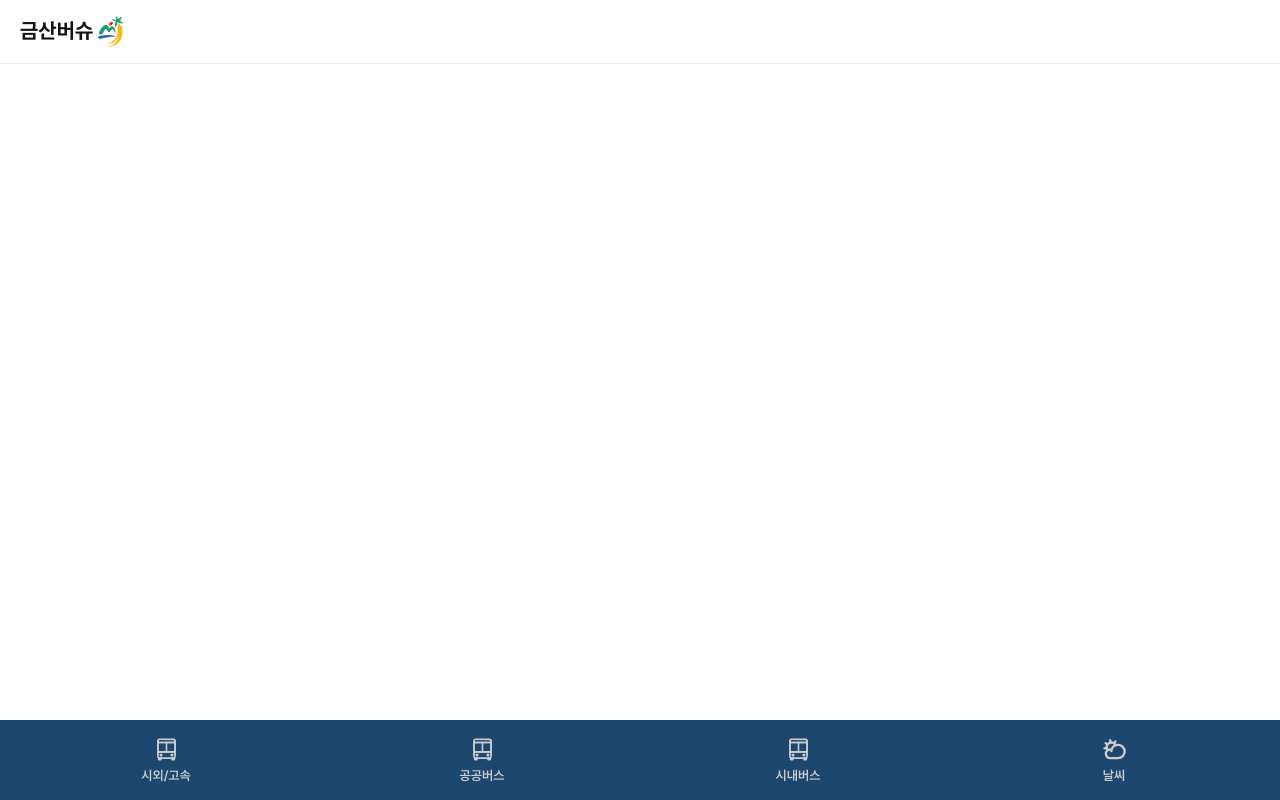
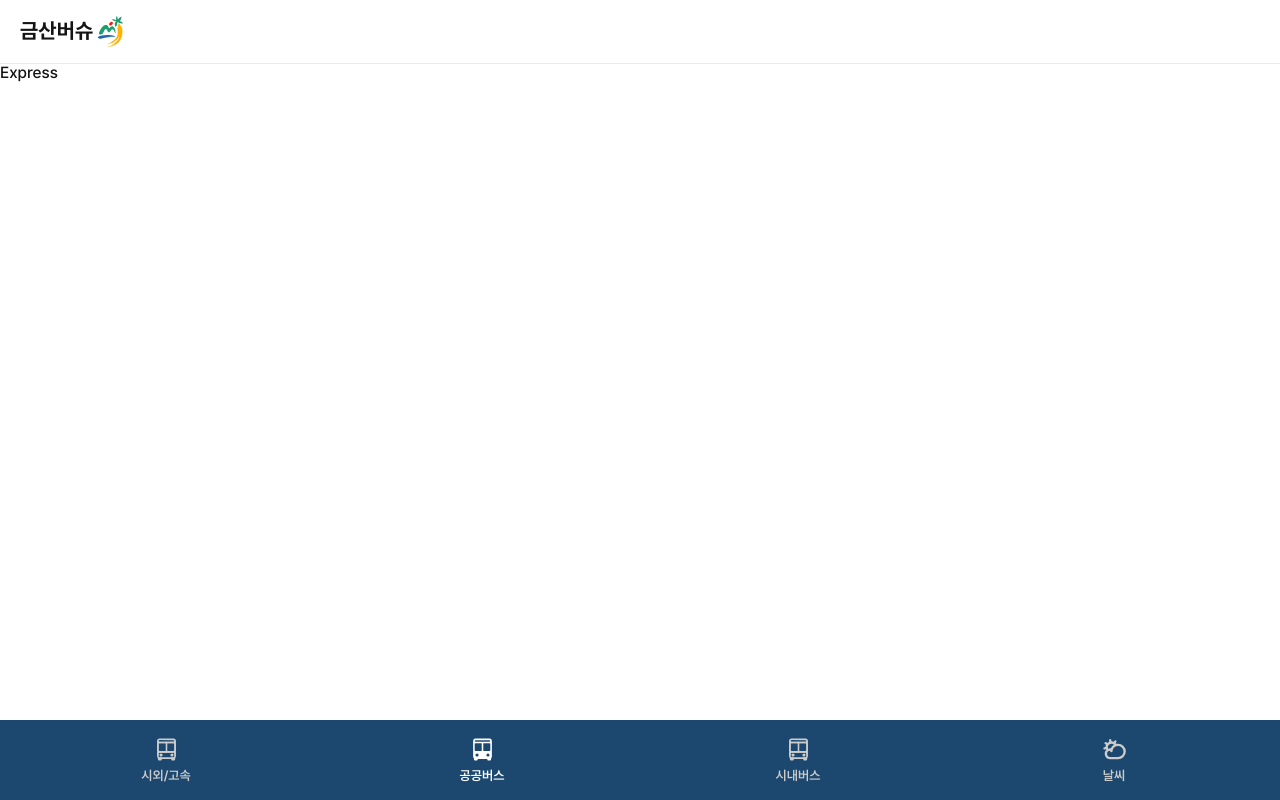
Before and after one commit to seo-ha/geumsan_bus, a React (Create React App) app: page /geumsan_bus/expressBus in a window 1280 px wide. Built offline with nearby package versions, Linux system fonts and the light colour scheme.

Commit message:
링크수정정

```diff
--- a/src/App.tsx
+++ b/src/App.tsx
@@ -28,10 +28,10 @@ const App:React.FC = () => {
       </Header>
 
       <Routes>
-        <Route path='./' element={<Intercity/>}/>
-        <Route path='./expressBus' element={<Express/>}/>
-        <Route path='./cityBus' element={<Citybus/>}/>
-        <Route path='./weather' element={<Weather/>}/>
+        <Route path='/geumsan_bus/' element={<Intercity/>}/>
+        <Route path='/geumsan_bus/expressBus' element={<Express/>}/>
+        <Route path='/geumsan_bus/cityBus' element={<Citybus/>}/>
+        <Route path='/geumsan_bus/weather' element={<Weather/>}/>
       </Routes>
 
       <Footer/>
--- a/src/component/Footer.tsx
+++ b/src/component/Footer.tsx
@@ -44,10 +44,10 @@ const Footer:React.FC = () => {
 
   return (
     <FooterStyle>
-        <Link to={'./'} className={activeLink === '/' || activeLink === '' ? "on" : ""} onClick={onClickLink}> {activeLink === '/' || activeLink === '' ? < IoBus/> : < IoBusOutline/> } <span>시외/고속</span></Link>
-        <Link to={'./expressBus'} className={activeLink === '/expressBus' ? "on" : ""} onClick={onClickLink}> {activeLink === '/expressBus' ? < IoBus/> : < IoBusOutline/> } <span>공공버스</span></Link>
-        <Link to={'./cityBus'} className={activeLink === '/cityBus' ? "on" : ""} onClick={onClickLink}>{activeLink === '/cityBus' ? < IoBus/> : < IoBusOutline/> } <span>시내버스</span></Link>
-        <Link to={'./weather'} className={activeLink === '/weather' ? "on" : ""} onClick={onClickLink}>{activeLink === '/weather' ? < PiCloudSunFill/> : < PiCloudSunBold/> } <span>날씨</span></Link>
+        <Link to={'/geumsan_bus/'} className={activeLink === '/geumsan_bus/' ? "on" : ""} onClick={onClickLink}> {activeLink === '/geumsan_bus/' ? < IoBus/> : < IoBusOutline/> } <span>시외/고속</span></Link>
+        <Link to={'/geumsan_bus/expressBus'} className={activeLink === '/geumsan_bus/expressBus' ? "on" : ""} onClick={onClickLink}> {activeLink === '/geumsan_bus/expressBus' ? < IoBus/> : < IoBusOutline/> } <span>공공버스</span></Link>
+        <Link to={'/geumsan_bus/cityBus'} className={activeLink === '/geumsan_bus/cityBus' ? "on" : ""} onClick={onClickLink}>{activeLink === '/geumsan_bus/cityBus' ? < IoBus/> : < IoBusOutline/> } <span>시내버스</span></Link>
+        <Link to={'/geumsan_bus/weather'} className={activeLink === '/geumsan_bus/weather' ? "on" : ""} onClick={onClickLink}>{activeLink === '/geumsan_bus/weather' ? < PiCloudSunFill/> : < PiCloudSunBold/> } <span>날씨</span></Link>
     </FooterStyle>
   )
 }
```
